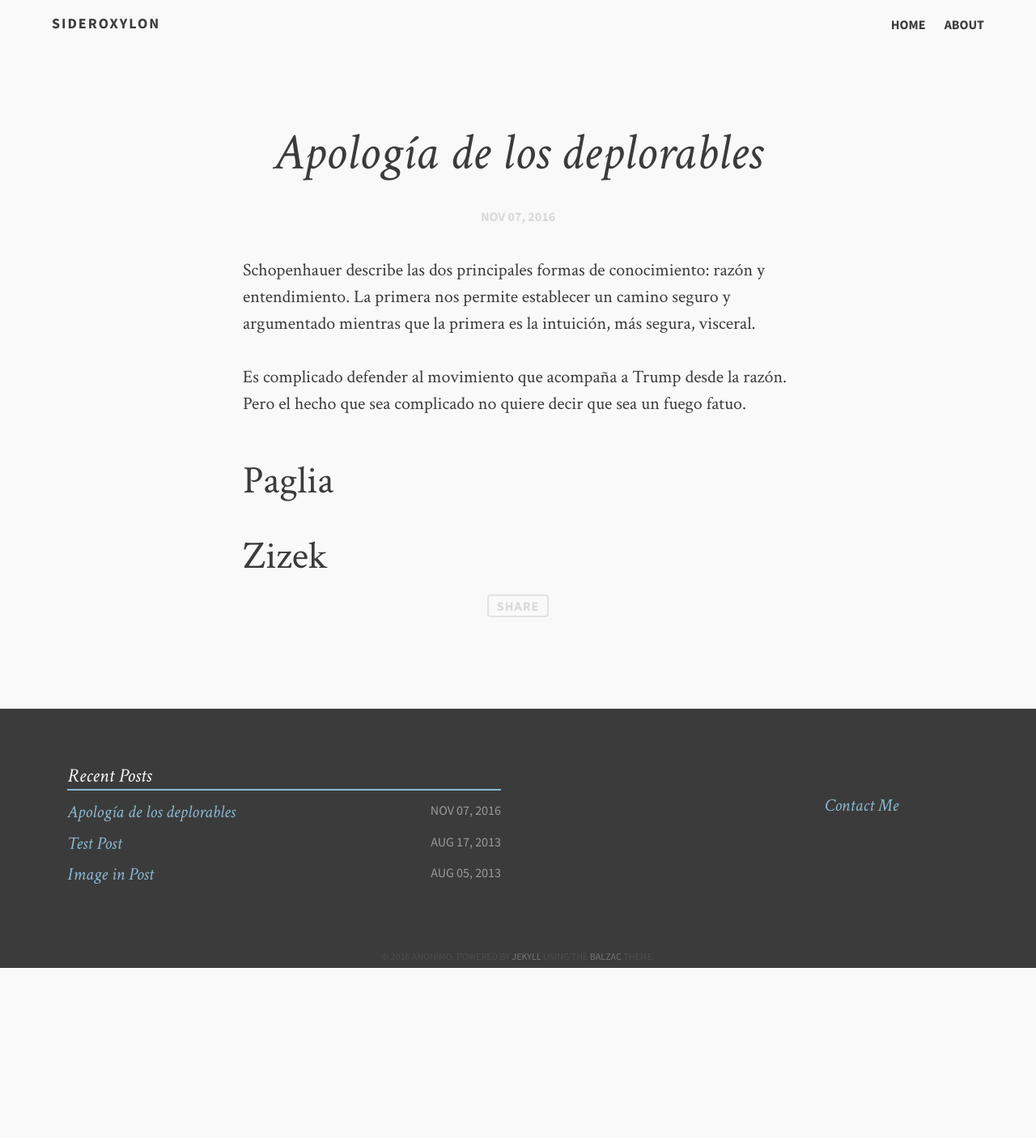
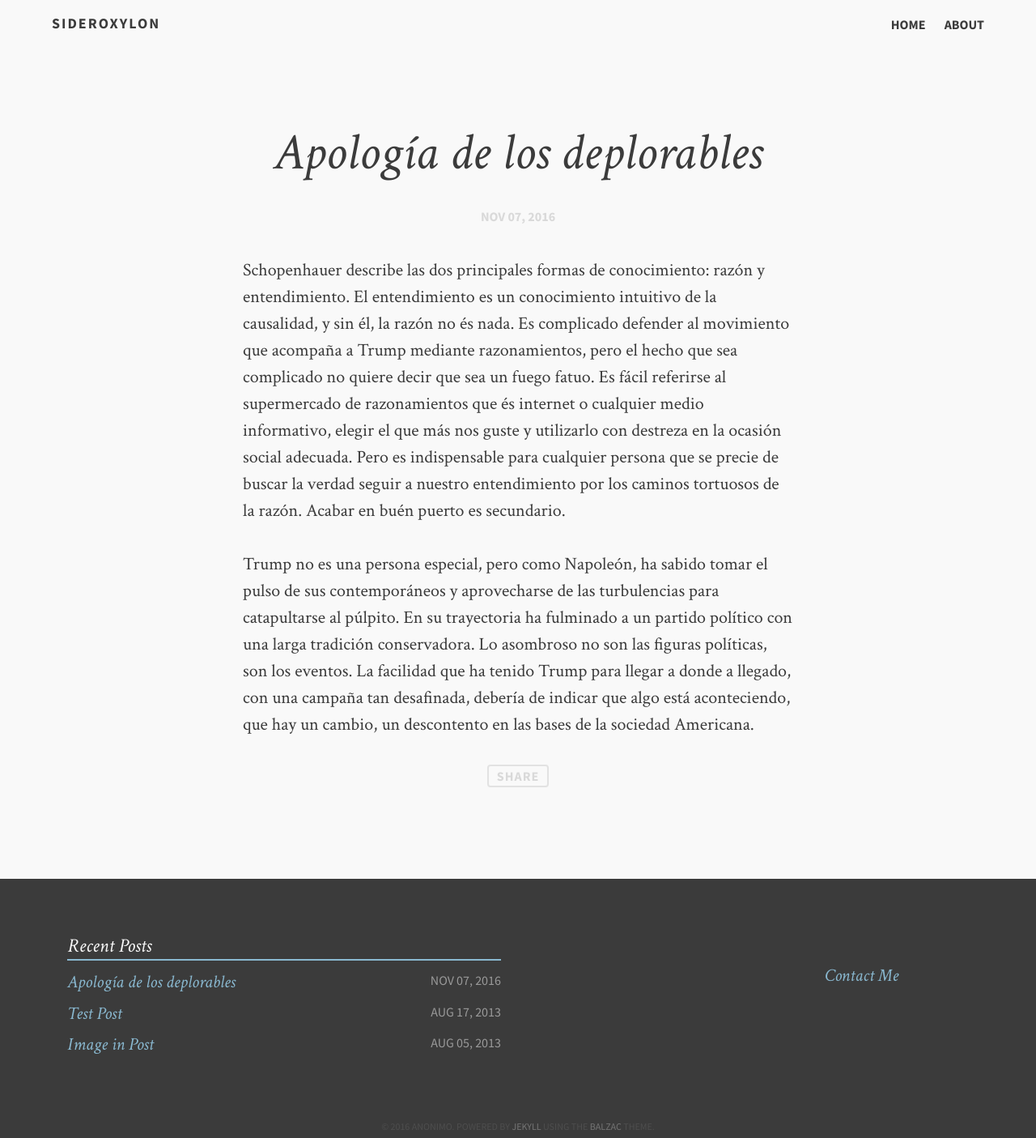
Before and after one commit to enangel/sideroxylon, a Jekyll site: the page built from _posts/2016-11-07-apologia.md, in a window 1280 px wide. Shown: the whole page at 81% size. Built offline with Jekyll 4.4.1, drawn with Linux system fonts in a browser that asks for light colours; comment, search, counter and statistics services are not loaded; before the commit the page ends 1195 px from its top, so only the background shows below that.

Commit message:
Some initial changes

```diff
--- a/_posts/2016-11-07-apologia.md
+++ b/_posts/2016-11-07-apologia.md
@@ -4,10 +4,6 @@ title: "Apología de los deplorables"
 category: articles
 ---
 
-Schopenhauer describe las dos principales formas de conocimiento: razón y entendimiento. La primera nos permite establecer un camino seguro y argumentado mientras que la primera es la intuición, más segura, visceral.
+Schopenhauer describe las dos principales formas de conocimiento: razón y entendimiento. El entendimiento es un conocimiento intuitivo de la causalidad, y sin él, la razón no és nada. Es complicado defender al movimiento que acompaña a Trump mediante razonamientos, pero el hecho que sea complicado no quiere decir que sea un fuego fatuo. Es fácil referirse al supermercado de razonamientos que és internet o cualquier medio informativo, elegir el que más nos guste y utilizarlo con destreza en la ocasión social adecuada. Pero es indispensable para cualquier persona que se precie de buscar la verdad seguir a nuestro entendimiento por los caminos tortuosos de la razón. Acabar en buén puerto es secundario.
 
-Es complicado defender al movimiento que acompaña a Trump desde la razón. Pero el hecho que sea complicado no quiere decir que sea un fuego fatuo.
-
-## Paglia
-
-## Zizek
+Trump no es una persona especial, pero como Napoleón, ha sabido tomar el pulso de sus contemporáneos y aprovecharse de las turbulencias para catapultarse al púlpito. En su trayectoria ha fulminado a un partido político con una larga tradición conservadora. Lo asombroso no son las figuras políticas, son los eventos. La facilidad que ha tenido Trump para llegar a donde a llegado, con una campaña tan desafinada, debería de indicar que algo está aconteciendo, que hay un cambio, un descontento en las bases de la sociedad Americana.
```
Also changed, not shown: about.md (+2 -3 lines), index.md (+1 -1 lines), images/1478664577749.jpg (added), images/japon.jpg (added).
